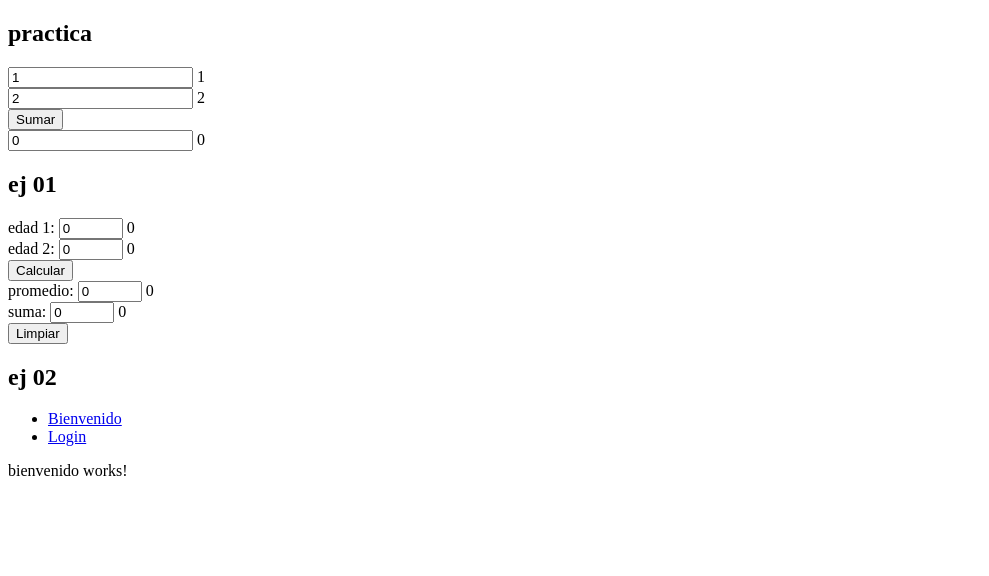
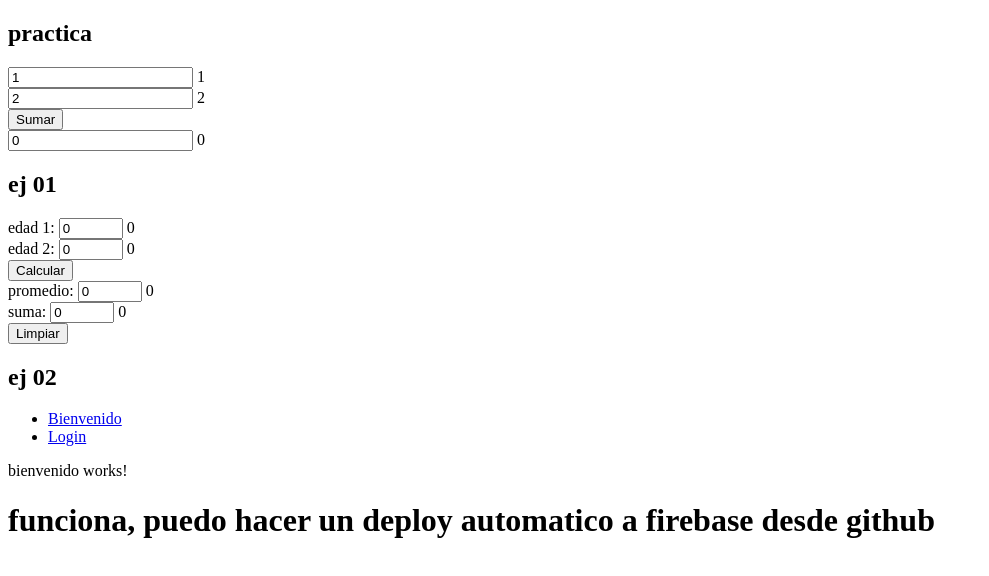
Before and after one commit to Mariano-Ovelar/Labo4, an Angular app: page / in a window 1280 px wide. Shown: the top 576 px of the page, without its empty margins (0-989 px from the left). Built offline with nearby package versions, Linux system fonts and the light colour scheme.

Commit message:
probando el deploy automatico

```diff
--- a/src/app/app.component.html
+++ b/src/app/app.component.html
@@ -60,3 +60,5 @@ opcional: hacer ruteo
   </ul>
 </nav>
 <router-outlet></router-outlet>
+
+<h1>funciona, puedo hacer un deploy automatico a firebase desde github</h1>
```
